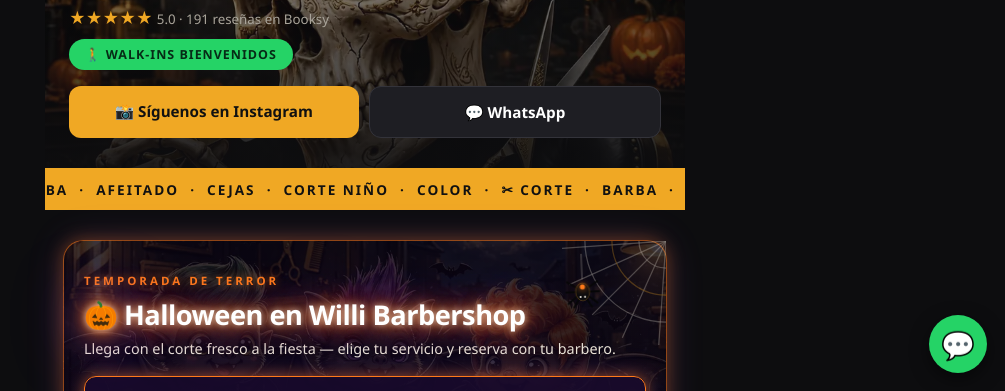
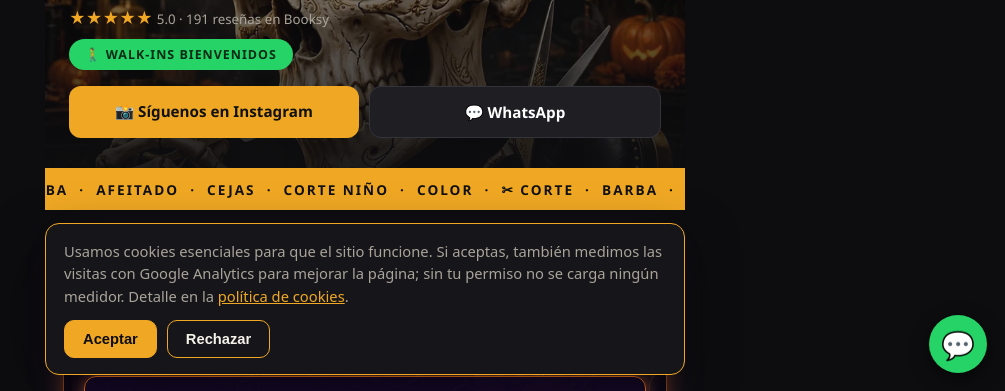
Before and after one commit to lmanzano86-ui/demo-willibarbershop, a plain HTML site: page index.html in a window 1280 px wide. Shown: the part 409-800 px from the top of the page, without its empty margins (275-1280 px from the left). Drawn offline with Linux system fonts and the light colour scheme; no server answers.

Commit message:
Pie: logo nuevo de New Age (mini, 18 px) junto al crédito de diseño — orden de Lester 2026-11-25. Auditoría local sin críticos.

```diff
--- a/index.html
+++ b/index.html
@@ -568,7 +568,7 @@ window.MODULO_TEMAS = {
   <div class="logo"><img src="imgs/logo-oficial.webp" alt="Willi Barbershop" width="455" height="396" loading="lazy" decoding="async"></div>
   <p style="margin-top:8px;">3405 W Columbus Dr, Tampa, FL 33607 · (786) 861-6791</p>
   <p><a href="privacidad.html">Privacidad</a> · <a href="terminos.html">Términos</a> · <a href="cookies.html">Cookies</a></p>
-  <div class="credits"><span data-es="Diseño y programación:" data-en="Design & development:">Diseño y programación:</span> <a href="https://lmanzano86-ui.github.io/paginas-web/" target="_blank" rel="noopener">New Age Professional System</a> · Lester Manzano · <a class="tel" href="tel:+18132353313">(813) 235-3313</a></div>
+  <div class="credits"><img src="/logo-newage-mini.png" alt="" aria-hidden="true" style="width:18px;height:18px;border-radius:50%;vertical-align:-4px;margin-right:6px"><span data-es="Diseño y programación:" data-en="Design & development:">Diseño y programación:</span> <a href="https://lmanzano86-ui.github.io/paginas-web/" target="_blank" rel="noopener">New Age Professional System</a> · Lester Manzano · <a class="tel" href="tel:+18132353313">(813) 235-3313</a></div>
 </footer>
 
 <script>
@@ -689,5 +689,50 @@ function setLang(l){
   });
 })();
 </script>
+
+<!-- Consentimiento + Google Analytics (solo carga tras Aceptar) -->
+<style>
+#aviso-cookies{position:fixed;left:16px;right:16px;bottom:16px;z-index:90;max-width:640px;margin:0 auto;background:#16161a;border:1px solid #f0a824;border-radius:14px;padding:16px 18px;box-shadow:0 18px 50px rgba(0,0,0,.5);color:#f5f2ea;font-family:system-ui,sans-serif}
+#aviso-cookies p{margin:0 0 12px;font-size:.92rem;line-height:1.55;color:#a9a49a}
+#aviso-cookies a{color:#f0a824;text-decoration:underline}
+#aviso-cookies .fila{display:flex;gap:10px;flex-wrap:wrap}
+#aviso-cookies button{cursor:pointer;border-radius:10px;padding:10px 18px;font-weight:700;font-size:.92rem;border:1px solid #f0a824}
+#btn-aceptar-cookies{background:#f0a824;border-color:#f0a824;color:#0d0d0f}
+#btn-rechazar-cookies{background:transparent;color:#f5f2ea}
+</style>
+<div id="aviso-cookies" hidden>
+  <p>Usamos cookies esenciales para que el sitio funcione. Si aceptas, también medimos las visitas con Google Analytics para mejorar la página; sin tu permiso no se carga ningún medidor. Detalle en la <a href="cookies.html">política de cookies</a>.</p>
+  <div class="fila">
+    <button id="btn-aceptar-cookies" type="button">Aceptar</button>
+    <button id="btn-rechazar-cookies" type="button">Rechazar</button>
+  </div>
+</div>
+<script>
+(function(){
+  var ID='G-VZLXPPVPSP', clave='willi-consentimiento', eleccion=null;
+  try{ eleccion=localStorage.getItem(clave); }catch(e){}
+  function cargarGA(){
+    if(window.__gaCargado) return; window.__gaCargado=true;
+    var s=document.createElement('script'); s.async=true;
+    s.src='https://www.googletagmanager.com/gtag/js?id='+ID;
+    document.head.appendChild(s);
+    window.dataLayer=window.dataLayer||[];
+    function gtag(){ dataLayer.push(arguments); }
+    window.gtag=gtag; gtag('js', new Date()); gtag('config', ID);
+  }
+  if(eleccion==='si'){ cargarGA(); return; }
+  if(eleccion==='no'){ return; }
+  var aviso=document.getElementById('aviso-cookies');
+  aviso.hidden=false;
+  document.getElementById('btn-aceptar-cookies').addEventListener('click', function(){
+    try{ localStorage.setItem(clave,'si'); }catch(e){}
+    aviso.hidden=true; cargarGA();
+  });
+  document.getElementById('btn-rechazar-cookies').addEventListener('click', function(){
+    try{ localStorage.setItem(clave,'no'); }catch(e){}
+    aviso.hidden=true;
+  });
+})();
+</script>
 </body>
 </html>
```
Also changed, not shown: logo-newage-mini.png (added).
